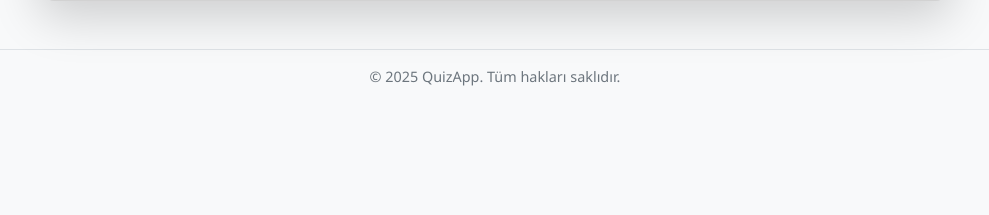
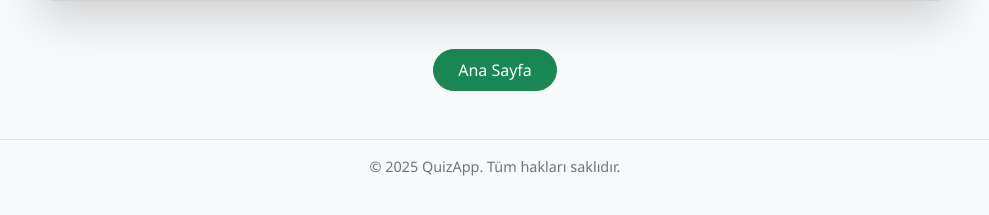
Before and after one commit to YavuzAlpBeydogan/quizAppWeb, a Django app: template quiz/templates/quiz/result.html in a window 1280 px wide. Shown: the part 343-558 px from the top of the page, without its empty margins (145-1134 px from the left). Run offline with Django 5.2, Linux system fonts and the light colour scheme; the template is opened without the code that fills it, so the values that code supplies are empty.

Commit message:
anasayfa butonu eklendi

```diff
--- a/quiz/templates/quiz/result.html
+++ b/quiz/templates/quiz/result.html
@@ -42,7 +42,9 @@
     </div>
   </div>
 </div>
-
+<div class="text-center mt-4">
+  <a href="{% url 'home' %}" class="btn btn-success px-4 py-2 rounded-pill">Ana Sayfa</a>
+</div>
 <script>
   window.history.pushState(null, null, window.location.href);
   window.onpopstate = function () {
```
Also changed, not shown: 3 other files.
